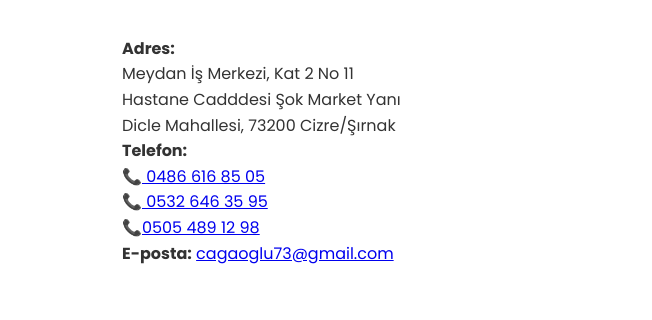
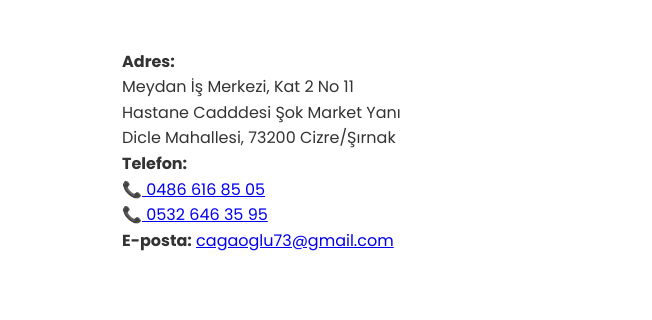
Before and after one commit to EmirAgaoglu/celal-agaoglu-site, a plain HTML site: page index.html in a window 1280 px wide. Shown: the part 2918-3238 px from the top of the page, 0-652 px from the left. Drawn offline with Linux system fonts and the light colour scheme.

Commit message:
Telefon listesinden son numarayı kaldırdım

```diff
--- a/index.html
+++ b/index.html
@@ -178,8 +178,8 @@
                 <p><strong>Adres:</strong><br>Meydan İş Merkezi, Kat 2 No 11<br>Hastane Cadddesi Şok Market Yanı<br>Dicle Mahallesi, 73200 Cizre/Şırnak</p>
                <p><strong>Telefon:</strong><br>
   📞<a href="tel:+904866163595"> 0486 616 85 05</a><br>
-   📞<a href="tel:+905326463595"> 0532 646 35 95</a><br>
-   📞<a href="tel:+905054891298">0505 489 12 98</a>
+   📞<a href="tel:+905326463595"> 0532 646 35 95</a>
+
  </p>
                <p><strong>E-posta:</strong> <a href="mailto:cagaoglu73@gmail.com">cagaoglu73@gmail.com</a></p>
             </div>
```
